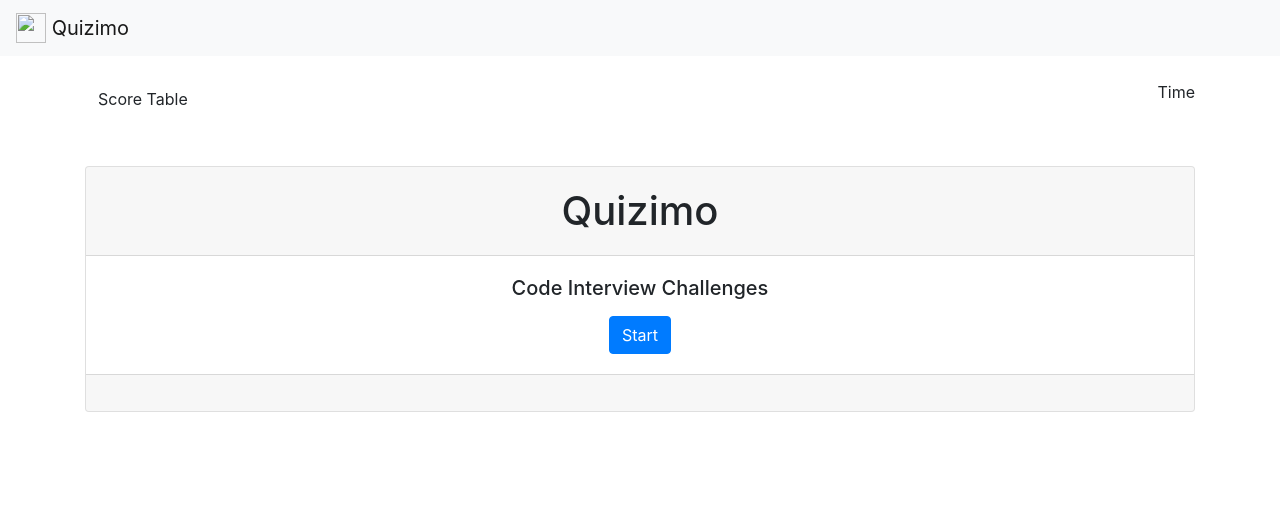
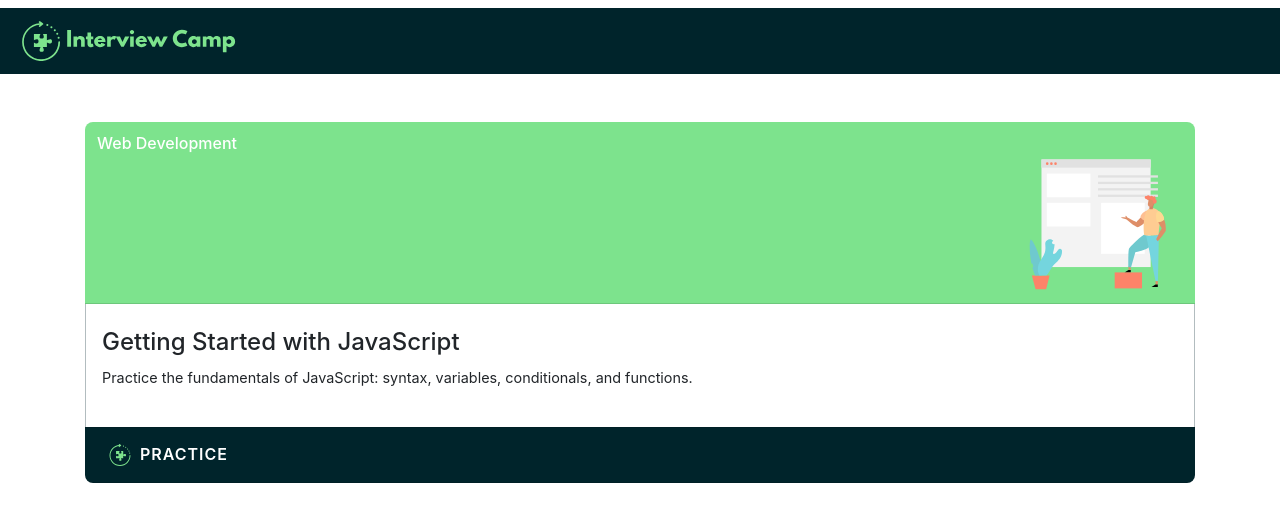
Before and after one commit to saltamay/UofT_BootCamp_CodeQuiz, a plain HTML site: page index.html in a window 1280 px wide. Drawn offline with nearby package versions, Linux system fonts and the light colour scheme.

Commit message:
style: Initial quiz card design

```diff
--- a/index.html
+++ b/index.html
@@ -9,6 +9,8 @@
   <!-- Bootstrap CSS -->
   <link rel="stylesheet" href="https://stackpath.bootstrapcdn.com/bootstrap/4.3.1/css/bootstrap.min.css"
     integrity="sha384-ggOyR0iXCbMQv3Xipma34MD+dH/1fQ784/j6cY/iJTQUOhcWr7x9JvoRxT2MZw1T" crossorigin="anonymous">
+    <!--Custom CSS-->
+  <link rel="stylesheet" href="./src/public/css/main.css">
 
   <title>Code Quiz</title>
 </head>
@@ -16,30 +18,31 @@
 <body>
   <header>
     <!-- Image and text -->
-    <nav class="navbar navbar-light bg-light">
+    <nav class="navbar mt-2 mb-2">
       <a class="navbar-brand" href="#">
-        <img src="#" width="30" height="30" class="d-inline-block align-top"
+        <img src="./src/public/assets/images/logo.svg" width="225" height="40" class="d-inline-block align-top"
           alt="">
-        Quizimo
       </a>
     </nav>
   </header>
   <main>
-    <div class="container d-flex justify-content-between mt-4">
+    <!-- <div class="container d-flex justify-content-between mt-4">
       <button type="button" class="btn scores">Score Table</button>
       <div class="time">Time</div>
-    </div>
+    </div> -->
     <div class="container mt-5 intro">
-      <div class="card text-center">
+      <div class="card">
         <div class="card-header">
-          <h1 class="text-center mt-2 mb-2">Quizimo</h1>
+          <h6 class="mt-1 mb-0 ml-1">Web Development</h6>
+          <img src="./src/public/assets/images/drawkit-content-man-colour.svg" alt="">
         </div>
         <div class="card-body">
-          <h5 class="card-title">Code Interview Challenges</h5>
-          <p class="card-text"></p>
-          <a href="#" class="btn btn-primary start">Start</a>
+          <h4 class="card-title">Getting Started with JavaScript</h4>
+          <p class="card-text">Practice the fundamentals of JavaScript: syntax, variables, conditionals, and functions.</p>
         </div>
-        <div class="card-footer text-muted pt-4">
+        <div class="card-footer">
+          <img src="./src/public/assets/images/isolated-layout.svg" alt="">
+          <p class="start">Practice</p>
         </div>
       </div>
     </div>
--- a/src/public/css/main.css
+++ b/src/public/css/main.css
@@ -0,0 +1,68 @@
+nav {
+  background-color: #00242B;
+}
+
+.card {
+  border: none;
+  border-radius: 0;
+}
+
+.card-header:first-child {
+  border-top-left-radius: 0.5rem;
+  border-top-right-radius: 0.5rem;
+}
+
+.card-header {
+  background-color: #7DE38D;
+  color: #fff;
+  padding: 0.5rem 0.5rem 0 0.5rem;
+}
+
+.card-header img {
+  width: 150px;
+  float: right;
+  margin-right: 0.75rem;
+}
+
+.card-body {
+  border-left: 1px solid rgba(0, 36, 43, .3);
+  border-right: 1px solid rgba(0, 36, 43, .3);
+  padding: 1.5rem 1rem 2.5rem 1rem;
+  /* padding-bottom: 1.5rem; */
+}
+
+.card-body p {
+  font-size: 0.9rem;
+  line-height: 1.25;
+}
+
+.card-footer:last-child {
+  border-bottom-left-radius: 0.5rem;
+  border-bottom-right-radius: 0.5rem;
+}
+
+.card-footer {
+  background-color: #00242B;
+  color: #fff;
+  border-bottom: 1px solid rgba(0,0,0,.125);
+  /* border-radius: 0.25rem; */
+  letter-spacing: 1px;;
+}
+
+.card-footer img {
+  float: left;
+  width: 30px;
+}
+
+.card-footer p {
+  display: inline-block;
+  font-weight: 600;
+  margin: 0;
+  padding-left: 5px;
+  padding-top: 2px;;
+  text-transform: uppercase;
+}
+
+.card-footer p:hover {
+  cursor: pointer;
+}
```
Also changed, not shown: src/public/assets/images/drawkit-content-man-colour.svg (added), src/public/assets/images/isolated-layout.svg (added), src/public/assets/images/logo.svg (added).
